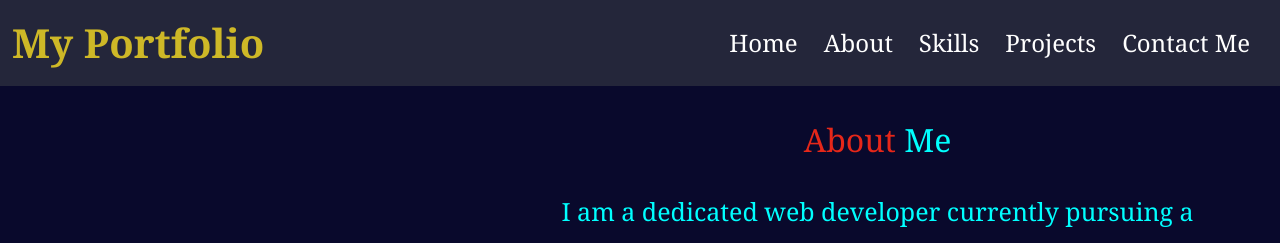
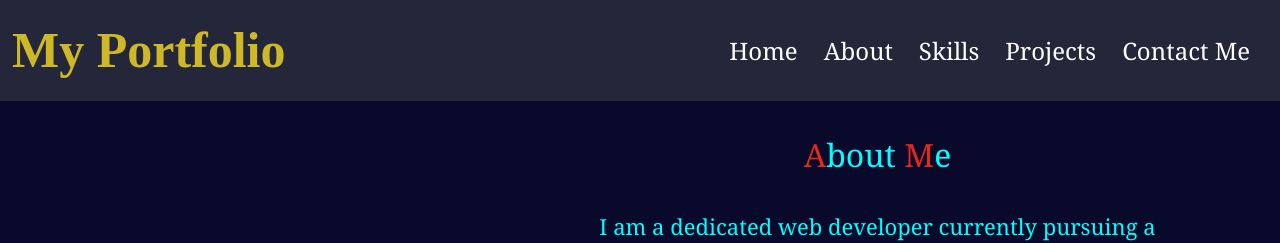
Before and after one commit to shubGupta10/My-Portfolio-, a React (Vite) app: page /about in a window 1280 px wide. Shown: the top 243 px of the page. Built offline with nearby package versions, Linux system fonts and the light colour scheme.

Commit message:
Improvements

```diff
--- a/src/Components/About/About.css
+++ b/src/Components/About/About.css
@@ -7,9 +7,10 @@
   .about-text{
     text-align: center;
     color: aqua;
-    font-size: 25px;
+    font-size: 22px;
     line-height: 45px;
   }
+
 
   .aboutme span{
     color: rgb(230, 39, 25);
--- a/src/Components/About/About.jsx
+++ b/src/Components/About/About.jsx
@@ -21,13 +21,13 @@ const About = () => {
           <div className="container-lg">
             <div className="row  align-items-center align-content-center">
               <div className="col-md-5 order-md-first">
-                <div className="about-img text-center img">
+                <div className="about-img text-center Mainimg">
                   <img src="https://img.freepik.com/free-vector/hand-drawn-flat-design-devops-illustration_23-2149387396.jpg" alt="Your Photo" className="rounded-circle img-fluid goodlook" />
                 </div>
               </div>
               <div className="col-md-7 order-md-last">
                 <div className="about-text">
-                  <h2 className="aboutme goodlook"><span>About</span> Me</h2>
+                  <h2 className="aboutme goodlook"><span>A</span>bout <span>M</span>e</h2>
                   <p className="AboutText goodlook">I am a dedicated web developer currently pursuing a Bachelor of Computer Applications degree. With a good foundation in HTML, CSS, and JavaScript, I specialize in crafting responsive and user-friendly websites. I am passionate about creating engaging online experiences and thrive on the challenges of web development.
                     In addition to my technical skills, I have a keen eye for design and strive to create visually appealing interfaces that leave a lasting impression on users. I am proficient in using frameworks and technologies such as the MERN (MongoDB, Express.js, React.js, Node.js) stack to build full-stack web applications.</p>
                 </div>
--- a/src/Components/Navbar/Navbar.css
+++ b/src/Components/Navbar/Navbar.css
@@ -4,6 +4,12 @@
   z-index: 1000;
   background-color: rgba(44, 47, 63, 0.8);
   backdrop-filter: blur(10px);
+}
+
+.navbar-brand{
+  font-size: 50px;
+  font-family:'Times New Roman', Times, serif;
+  font-weight: bold;
 }
 
 
--- a/src/Components/Navbar/Navbar.jsx
+++ b/src/Components/Navbar/Navbar.jsx
@@ -9,7 +9,7 @@ const Navbar = () => {
   return (
     <nav id="NavPos" className="navbar navbar-expand-lg w-100 bg-gold">
       <div className="container-fluid">
-        <Link className="navbar-brand myportfolioColor fs-1 fw-bold" to="/" >My Portfolio</Link>
+        <Link className="navbar-brand myportfolioColor " to="/" >My Portfolio</Link>
         <Link to="/contact" className='contactIcon'>
           <FontAwesomeIcon icon={faEnvelope} />
         </Link>
```
